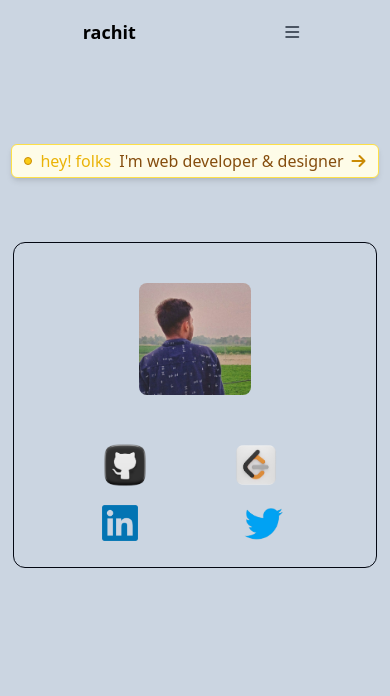
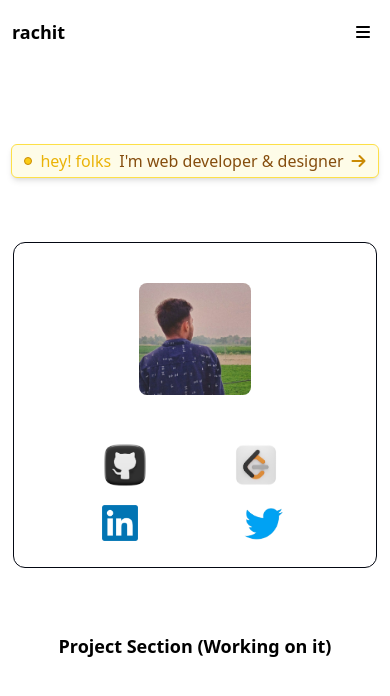
Before and after one commit to rachitkatariya/myportfolio, a website built with Vite: page index.html in a window 390 px wide. Built offline with nearby package versions, Linux system fonts and the light colour scheme.

Commit message:
initial commit

```diff
--- a/index.html
+++ b/index.html
@@ -8,9 +8,9 @@
     <link rel="icon" type="image/png" href="assets/favicon.png">
     <title>rachitkatariya.me</title>
 </head>
-<body class="bg-slate-300 min-w-fit min-h-full">
+<body class=" min-w-fit min-h-full">
     <!-- Navbar -->
-    <nav class=" nav-bar p-3 flex bg-slate-300 items-center justify-around">
+    <nav class=" nav-bar p-3 flex items-center justify-between lg:justify-around">
         <div>
             <a href="#" id="brand" class="flex gap-2 items-center flex-1">
                 <span class="text-lg font-semibold font-display">rachit</span>
@@ -24,7 +24,7 @@
                 <a href="#" class="font-semibold hover:text-primary">Contact</a>
             </div>
             <button class="p-2 lg:hidden" onclick="handleMenu()">
-                <i class="fa-solid fa-bars text-gray-600"></i>
+                <i class="fa-solid fa-bars "></i>
             </button>
 
         <div id="nav-dialog" class=" hidden fixed z-10 md:hidden bg-white inset-0 p-3">
@@ -33,7 +33,7 @@
                     <span class="text-lg font-medium font-display">katariya</span>
                 </a>
                 <button class="p-2 md:hidden" onclick="handleMenu()">
-                    <i class="fa-solid fa-xmark text-gray-600"></i>
+                    <i class="fa-solid fa-xmark "></i>
                 </button>
             </div>
             <div class="mt-6">
@@ -54,7 +54,7 @@
 
     <!-- Main Section -->
 
-    <div class="bg-slate-300 max-w-fit mx-auto my-auto mt-16 mb-16 px-6 pt-6 pb-6 flex flex-col lg:flex-row items-center justify-center border border-gray-950 rounded-xl">
+    <div class="max-w-fit mx-auto my-auto mt-16 mb-16 px-6 pt-6 pb-6 flex flex-col lg:flex-row items-center justify-center border border-gray-950 rounded-xl">
 
         <div class="flex flex-col sm:flex-row items-center gap-4 sm:gap-1 lg:gap-4">
             <!-- Profile Image -->
@@ -92,8 +92,10 @@
     </div>
 
 
+    <div class=" flex justify-center text-lg font-semibold">
+        Project Section (Working on it)
+    </div>
 
-
-    <script src="script.js"></script>
+    <script src="app.js"></script>
 </body>
 </html>
```
Also changed, not shown: app.js (renamed from script.js).
